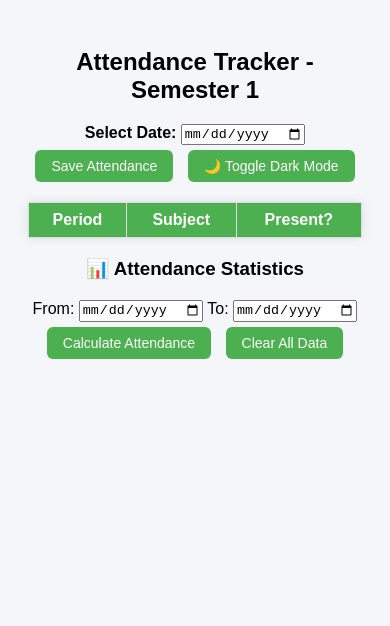
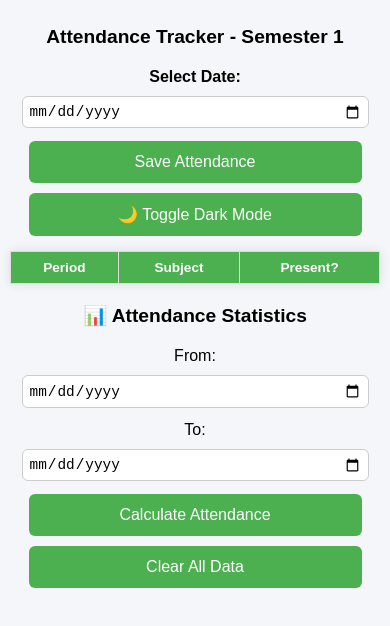
Before and after one commit to murshidmuhammedk55-hue/Attendance-Tracker, a plain HTML site: page index.html in a window 390 px wide. Drawn offline with Linux system fonts and the light colour scheme.

Commit message:
index.html
to more control friendly

```diff
--- a/index.html
+++ b/index.html
@@ -2,61 +2,94 @@
 <html lang="en">
 <head>
   <meta charset="UTF-8">
+  <meta name="viewport" content="width=device-width, initial-scale=1.0"> <!-- ✅ Mobile scaling -->
   <title>Attendance Tracker</title>
   <style>
     body {
       font-family: Arial, sans-serif;
       background: #f4f6f9;
-      padding: 20px;
+      margin: 0;
+      padding: 10px;
       color: #000;
       transition: all 0.3s ease;
     }
+
     h2, h3 {
       text-align: center;
-      margin-bottom: 20px;
+      margin-bottom: 15px;
+      font-size: 1.4rem;
     }
+
+    .container {
+      max-width: 700px;
+      margin: auto;
+    }
+
     table {
       width: 100%;
       border-collapse: collapse;
       background: #fff;
       box-shadow: 0 0 10px rgba(0,0,0,0.1);
       margin-bottom: 20px;
+      font-size: 0.9rem;
     }
+
     th, td {
       border: 1px solid #ddd;
-      padding: 8px;
+      padding: 10px;
       text-align: center;
     }
+
     th {
       background: #4CAF50;
       color: white;
+      font-size: 1rem;
     }
+
     input[type="checkbox"] {
       transform: scale(1.3);
       cursor: pointer;
     }
+
     tr:nth-child(even) {
       background: #f9f9f9;
     }
+
     .controls {
-      margin: 15px 0;
+      margin: 10px 0;
       text-align: center;
     }
+
+    label {
+      display: inline-block;
+      margin: 5px;
+    }
+
+    input[type="date"] {
+      padding: 6px;
+      font-size: 0.9rem;
+      margin: 5px;
+      border: 1px solid #ccc;
+      border-radius: 6px;
+    }
+
     button {
-      padding: 8px 16px;
+      padding: 10px 16px;
       margin: 5px;
       border: none;
       border-radius: 6px;
       background: #4CAF50;
       color: white;
       cursor: pointer;
-      font-size: 14px;
+      font-size: 0.95rem;
     }
+
     button:hover {
       background: #45a049;
     }
+
     #statsTable {
-      margin-top: 20px;
+      margin-top: 15px;
       display: none;
     }
 
@@ -65,22 +98,60 @@
       background: #121212;
       color: #e0e0e0;
     }
+
     body.dark table {
       background: #1e1e1e;
       color: #ddd;
     }
+
     body.dark th {
       background: #2e7d32;
     }
+
     body.dark tr:nth-child(even) {
       background: #1a1a1a;
     }
+
     body.dark button {
       background: #2e7d32;
+    }
+
+    /* 📱 Mobile Responsive Design */
+    @media (max-width: 600px) {
+      h2, h3 {
+        font-size: 1.2rem;
+      }
+
+      th, td {
+        padding: 8px 5px;
+        font-size: 0.85rem;
+      }
+
+      button {
+        width: 90%;
+        font-size: 1rem;
+        padding: 12px;
+      }
+
+      input[type="date"] {
+        width: 90%;
+        margin-bottom: 8px;
+      }
+
+      .controls {
+        display: flex;
+        flex-direction: column;
+        align-items: center;
+      }
+
+      table {
+        font-size: 0.85rem;
+      }
     }
   </style>
 </head>
 <body>
+  <div class="container">
     <h2>Attendance Tracker - Semester 1</h2>
 
     <div class="controls">
@@ -122,6 +193,7 @@
       </thead>
       <tbody id="statsBody"></tbody>
     </table>
+  </div>
 
   <script>
     // 📌 Timetable mapping (Mon–Fri)
@@ -162,7 +234,6 @@
       ]
     };
 
-    // 📌 Load timetable for selected date
     // 📌 Load timetable for selected date
     function loadTimetable() {
       const dateInput = document.getElementById("attendanceDate").value;
@@ -222,7 +293,6 @@ function saveAttendance() {
       alert("Attendance saved/updated for " + date);
     }
 
-
     // 📌 Calculate stats between two dates
     function calculateStats() {
       const from = document.getElementById("fromDate").value;
```
Lines whose indentation alone changed are shown as unchanged.
